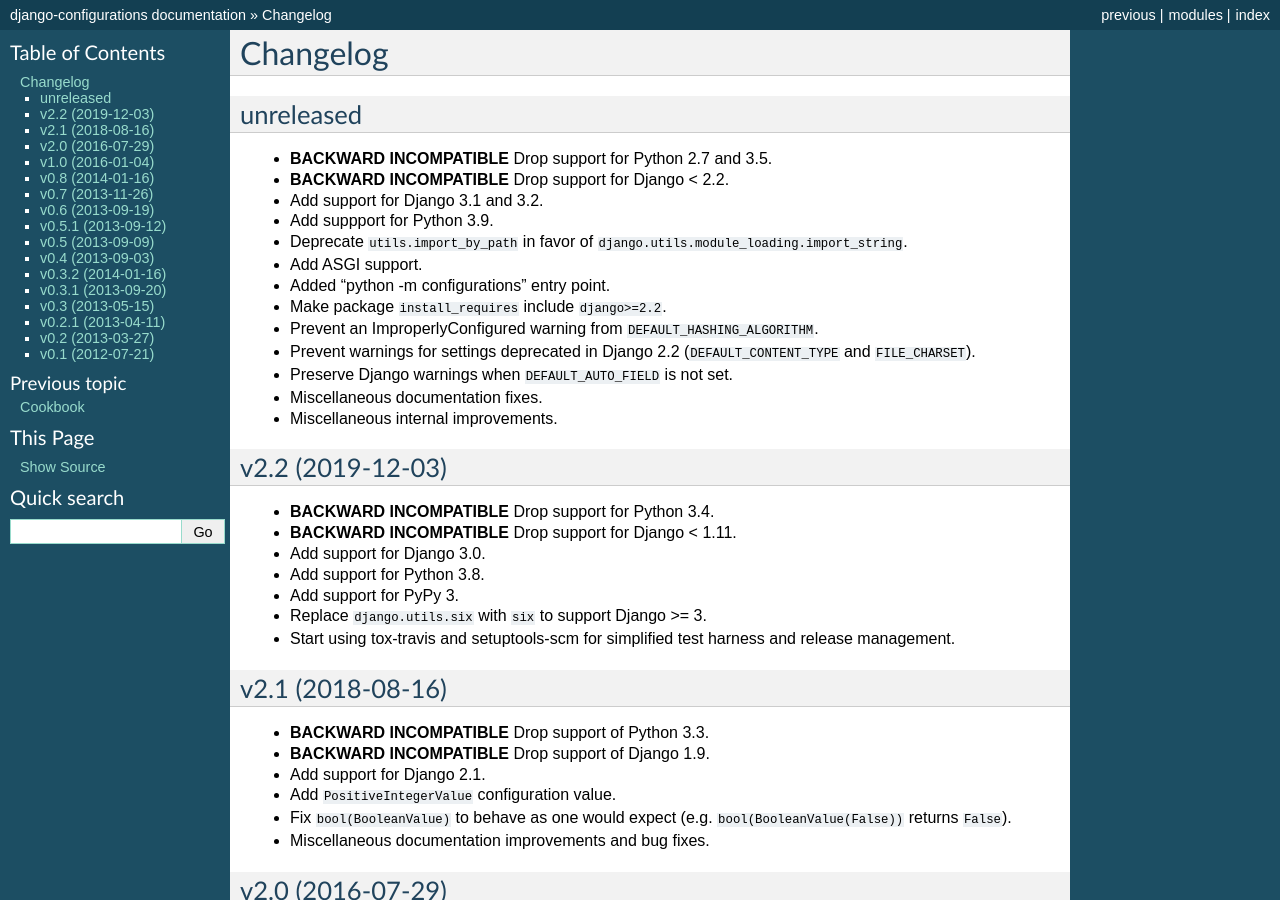
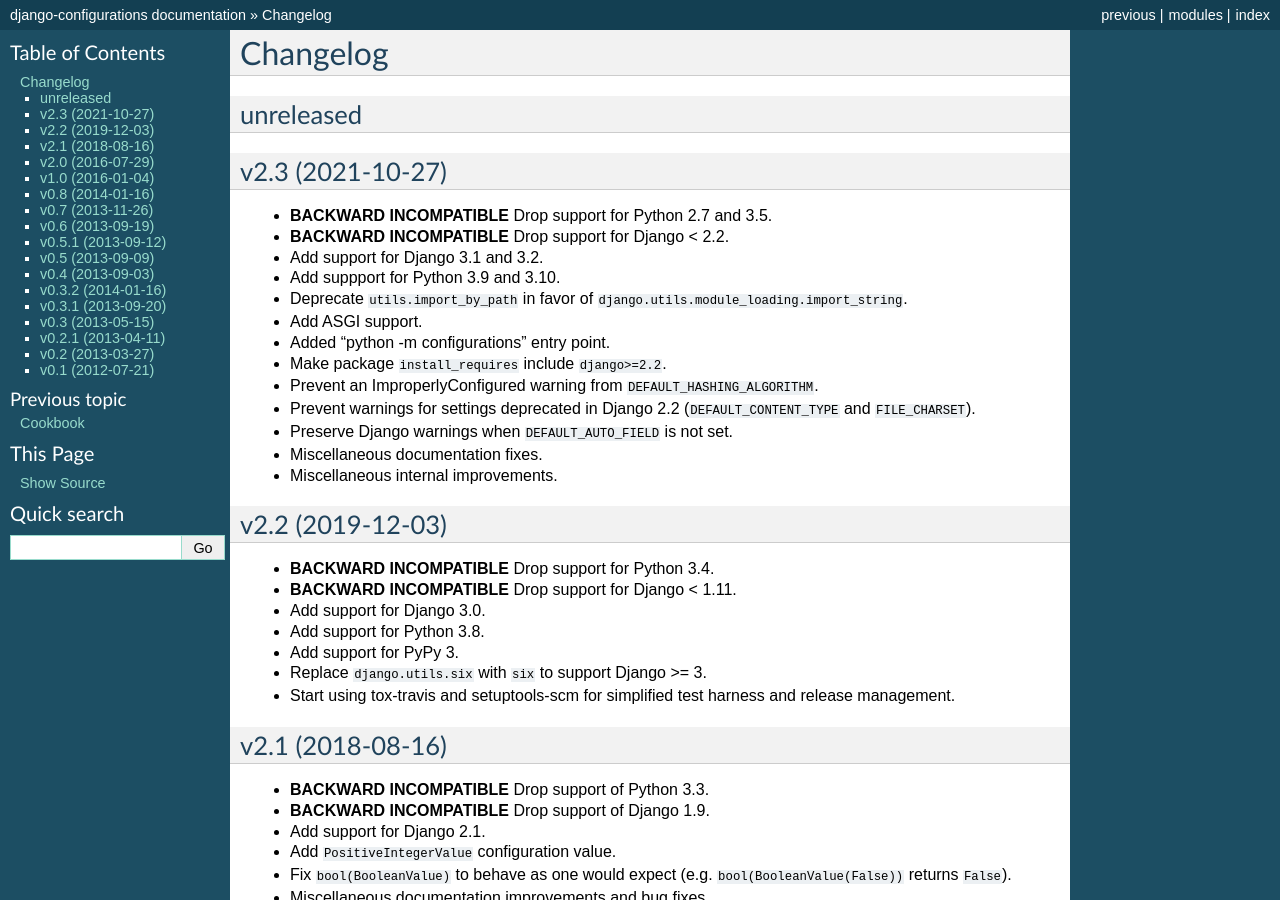
Before and after one commit to jazzband/django-configurations, a Sphinx documentation site: the page built from docs/changes.rst, in a window 1280 px wide and 900 px high. Built offline with Sphinx 7.4.7, drawn with Linux system fonts in a browser that asks for light colours.

Commit message:
Finalize changelog for 2.3 release

```diff
--- a/docs/changes.rst
+++ b/docs/changes.rst
@@ -6,13 +6,16 @@
 unreleased
 ^^^^^^^^^^
 
+v2.3 (2021-10-27)
+^^^^^^^^^^^^^^^^^
+
 - **BACKWARD INCOMPATIBLE** Drop support for Python 2.7 and 3.5.
 
 - **BACKWARD INCOMPATIBLE** Drop support for Django < 2.2.
 
 - Add support for Django 3.1 and 3.2.
 
-- Add suppport for Python 3.9.
+- Add suppport for Python 3.9 and 3.10.
 
 - Deprecate ``utils.import_by_path`` in favor of
   ``django.utils.module_loading.import_string``.
```
